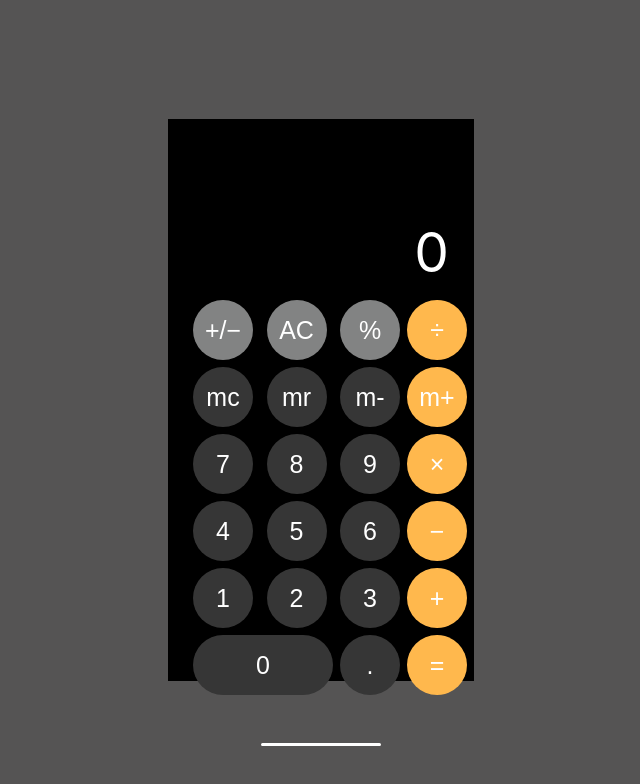
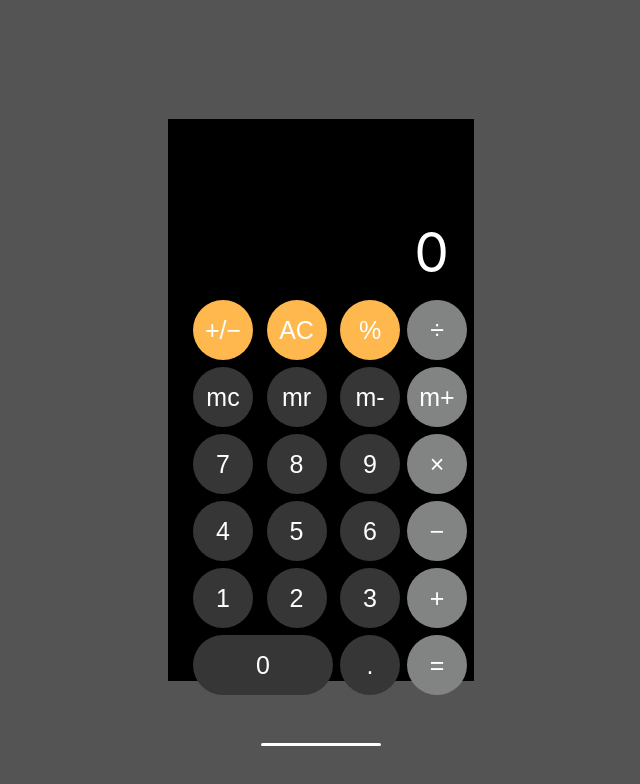
Before and after one commit to DmitryVoloshin/simple-react-calc, a React (Create React App) app: page / in a window 1280 px wide. Shown: the top 784 px of the page, without its empty margins (319-959 px from the left). Built offline with nearby package versions, Linux system fonts and the light colour scheme.

Commit message:
some refact

```diff
--- a/src/components/Buttons/Buttons.js
+++ b/src/components/Buttons/Buttons.js
@@ -2,7 +2,8 @@ import React from 'react';
 
 import './Buttons.css'
 
-const Buttons = (  {content,color,onButtonClick}  ) =>{
+const Buttons = (  {content,onButtonClick}  ) =>{
+
 
 
     //checking Zero
@@ -11,11 +12,13 @@ const Buttons = (  {content,color,onButtonClick}  ) =>{
         onClick={onButtonClick(content)}
         >{content}</button>
     //Checking Color
-    }else if(color == "orange"){
+    }else if(content == "+/−" || content == "AC" || content == "%"){
         return <button className="Main-calc_button orange"
         onClick={onButtonClick(content)}
         >{content}</button>
-    }else if(color == "gray"){
+    }else if(content == "÷" || content == "m+" || content == "×" ||
+             content == "−" || content == "+"  || content == "="
+        ){
         return <button className="Main-calc_button gray"
         onClick={onButtonClick(content)}
         >{content}</button>
--- a/src/components/Calculator/Calculator.js
+++ b/src/components/Calculator/Calculator.js
@@ -160,15 +160,20 @@ const Calculator = (  ) =>{
         }
     };
 
-
+    const symb = ['+/−','AC','%','÷','mc','mr',
+    'm-','m+','7','8','9','×','4','5','6','−','1',
+    '2','3','+','0','.','=']
     return(
         <div className="Calc-main_disp">
-
             <div className="Calc-disp_result">{result}</div>
-
             <div className="Calc-disp_buttons">
-
-                <Buttons onButtonClick={onButtonPress} content="+/−"color="gray"/>
+            {
+                symb.map((content) =>{
+                    return <Buttons onButtonClick={onButtonPress}
+                    content={content}></Buttons>
+                })
+            }
+                {/* <Buttons onButtonClick={onButtonPress} content="+/−"color="gray"/>
                 <Buttons onButtonClick={onButtonPress} content="AC" color="gray"/>
                 <Buttons onButtonClick={onButtonPress} content="%" color="gray"/>
                 <Buttons onButtonClick={onButtonPress} content="÷" color="orange"/>
@@ -195,9 +200,8 @@ const Calculator = (  ) =>{
 
                 <Buttons onButtonClick={onButtonPress} content="0"/>
                 <Buttons onButtonClick={onButtonPress} content="."/>
-                <Buttons onButtonClick={onButtonPress} content="=" color="orange"/>
+                <Buttons onButtonClick={onButtonPress} content="=" color="orange"/> */}
             </div>
-
             <div className="Calc-bottom_dash"></div>
         </div>
     )
```
